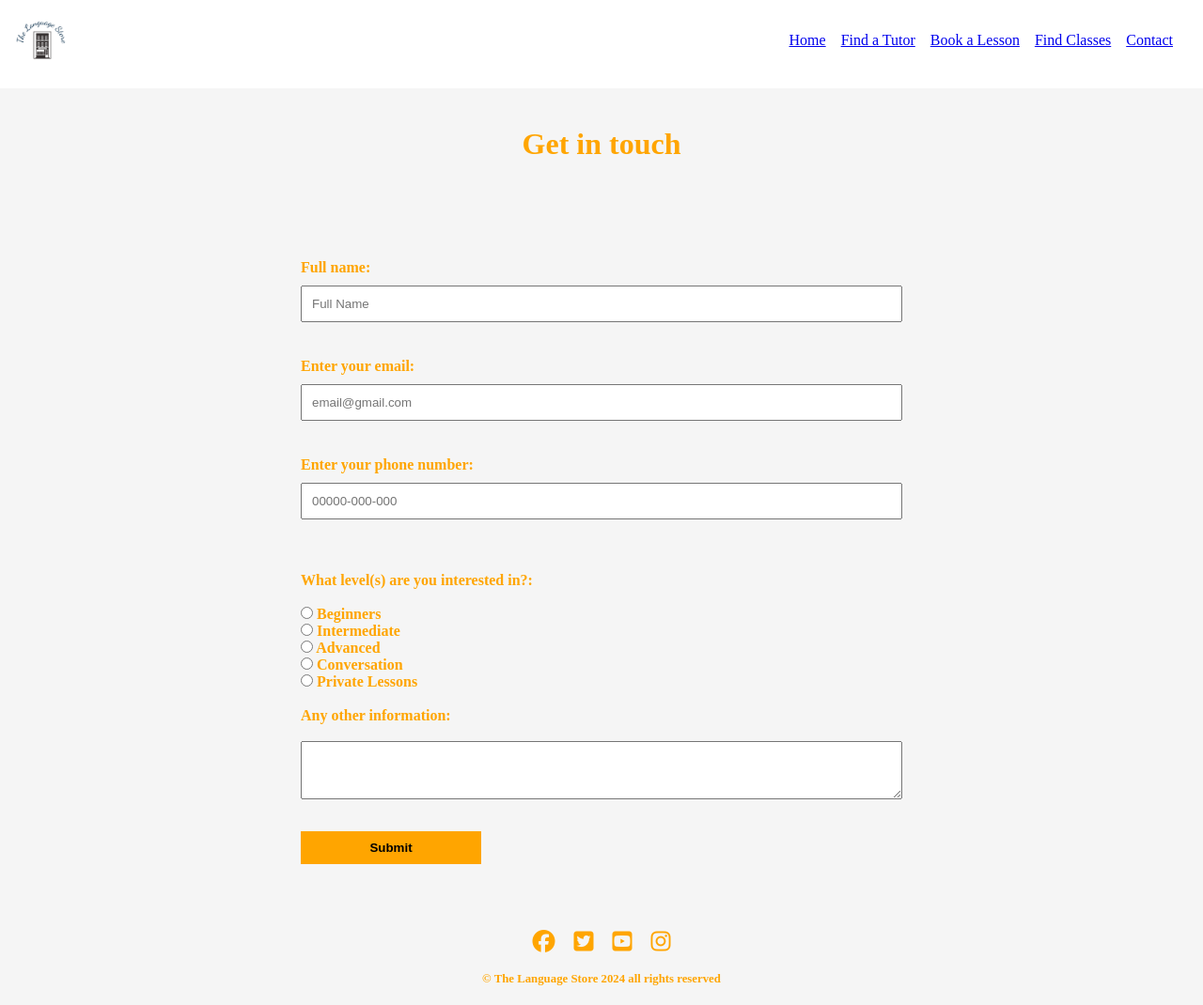
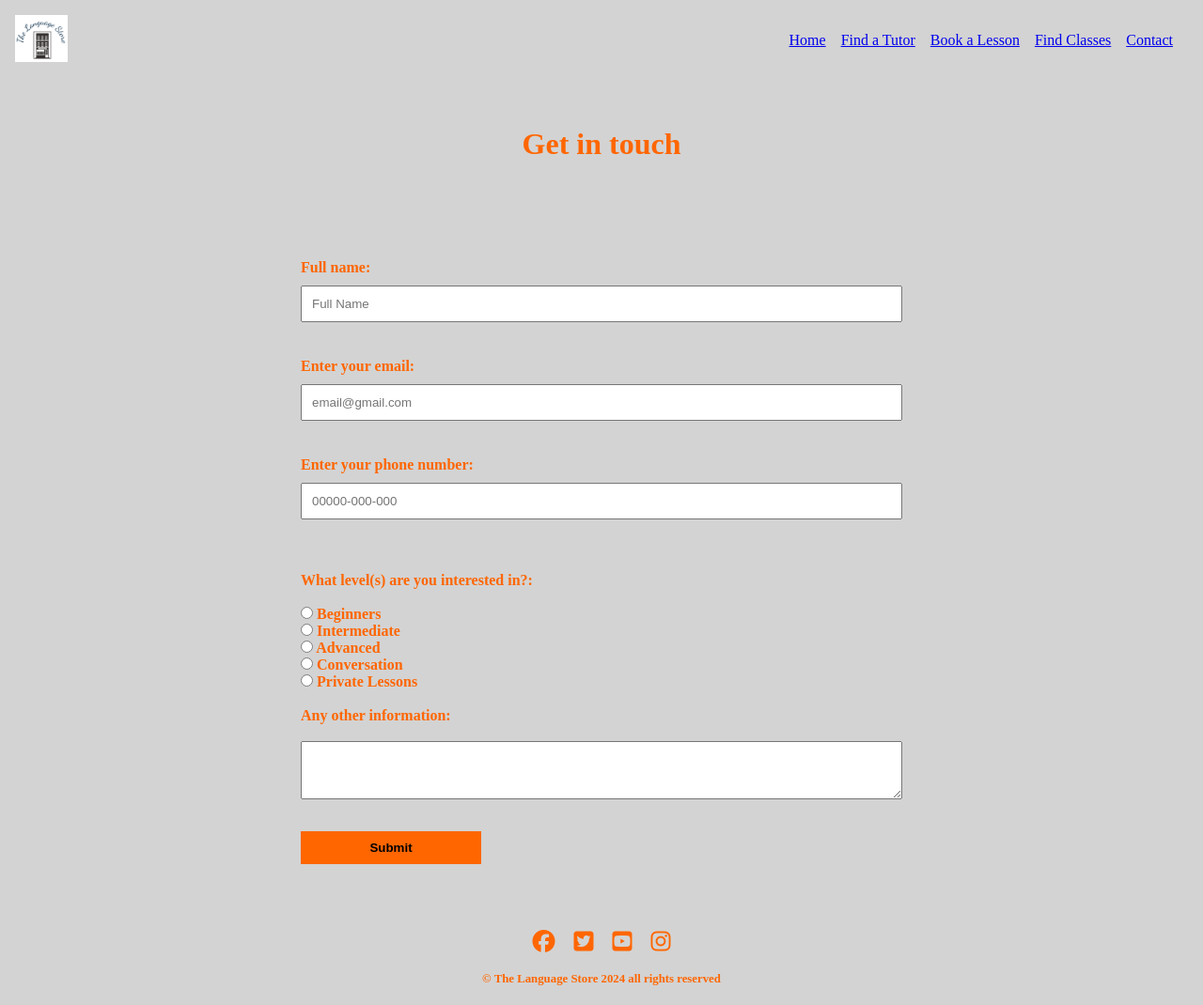
Before and after one commit to LidiaMorejudo/LanguageStoreProject2, a plain HTML site: page contact-us.html in a window 1280 px wide. Shown: the whole page at 94% size. Drawn offline with Linux system fonts and the light colour scheme.

Commit message:
Changing the colour of background and titles to increase contrast.

```diff
--- a/css/style.css
+++ b/css/style.css
@@ -8,7 +8,7 @@
 }
 
 strong {
-    color: orange;
+    color: #ff6600;
 }
 
 h2 {
@@ -19,7 +19,7 @@ header {
     display: flex;
     justify-content: space-between;
     align-items: center;
-    background: white;
+    background: #d3d3d3;
     padding: 1rem;
     padding-bottom: 1.5rem;
     position: fixed; /* Make the header fixed */
@@ -88,20 +88,20 @@ footer ul li {
 }
 
 footer ul li a {
-    color: orange;
+    color: #ff6600;
     font-size: 150%;
 }
 
 footer p {
     font-size: 80%;
     font-weight: bold;
-    color: orange;
+    color: #ff6600;
 }
 
 /*Index Page - Melting Snowman */
 
 body {
-    background-color: #f5f5f5;
+    background-color: #d3d3d3;
   }
 
   .container {
@@ -369,7 +369,7 @@ input[type=submitbooking]:hover {
 /* Timetable, calendar */
 
 #Daysoftheweek {
-    color:orange;
+    color:#ff6600;
 }
 
 #timetable,
@@ -391,7 +391,7 @@ input[type=submitbooking]:hover {
 }
 
 .pagetitle {
-    color: orange;
+    color: #ff6600;
     text-align: center;
     margin: 125px 0px 35px 0px; /* Adjust the margin as needed */
     padding: 10px 50px 3px 50px;
@@ -426,7 +426,7 @@ input[type=submitbooking]:hover {
     margin: 0 auto; /* Center the form horizontally */
     max-width: 700px; /* Set the maximum width for the form */
     padding: 30px; /* Add padding around the content */
-    color: orange;
+    color: #ff6600;
     font-weight: bold;
   }
 
@@ -463,7 +463,7 @@ input[type=submitbooking]:hover {
   #contactform button[type="submit"] {
     width: 30%;
     padding: 10px;
-    background-color: orange;
+    background-color: #ff6600;
     border: none;
     color: black;
     font-weight: bold;
@@ -477,7 +477,7 @@ input[type=submitbooking]:hover {
   }
 
   #title-responsecontact {
-    color: orange;
+    color: #ff6600;
   }
 
   #text-responsecontact {
```
Also changed, not shown: 1 other file.
